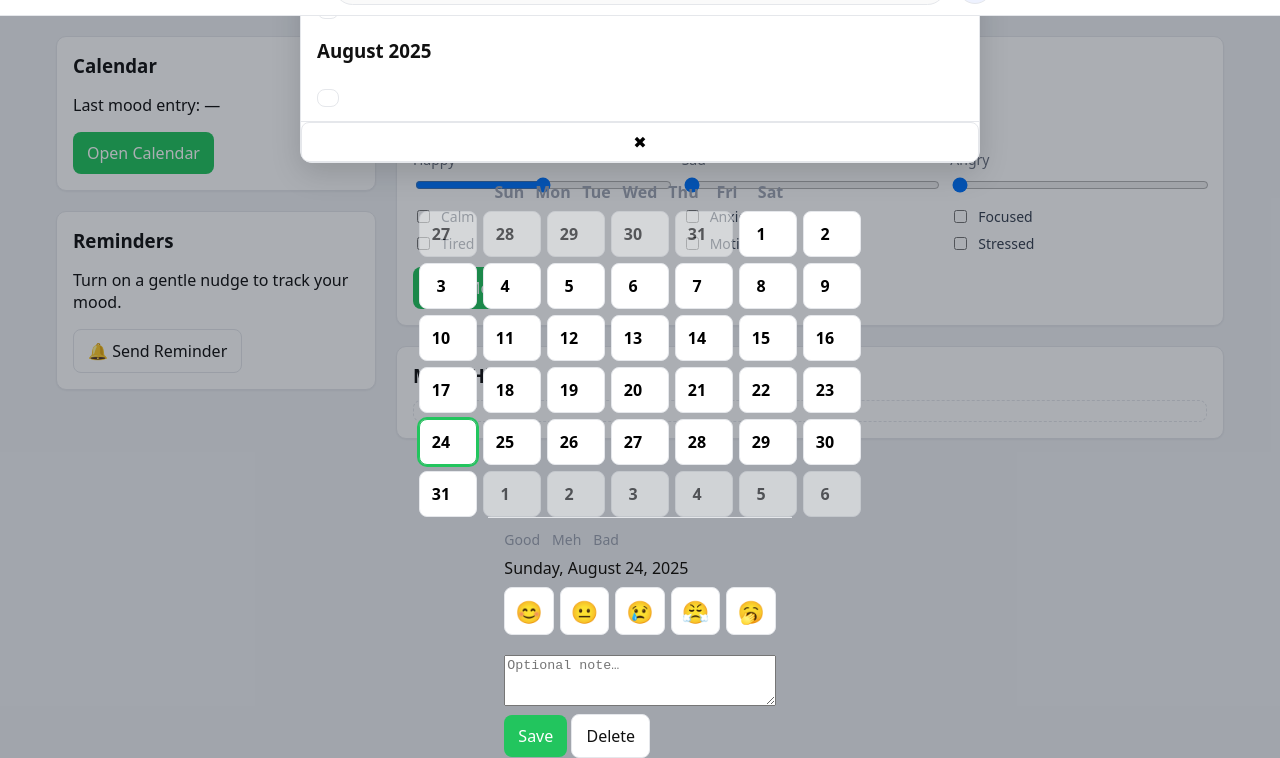
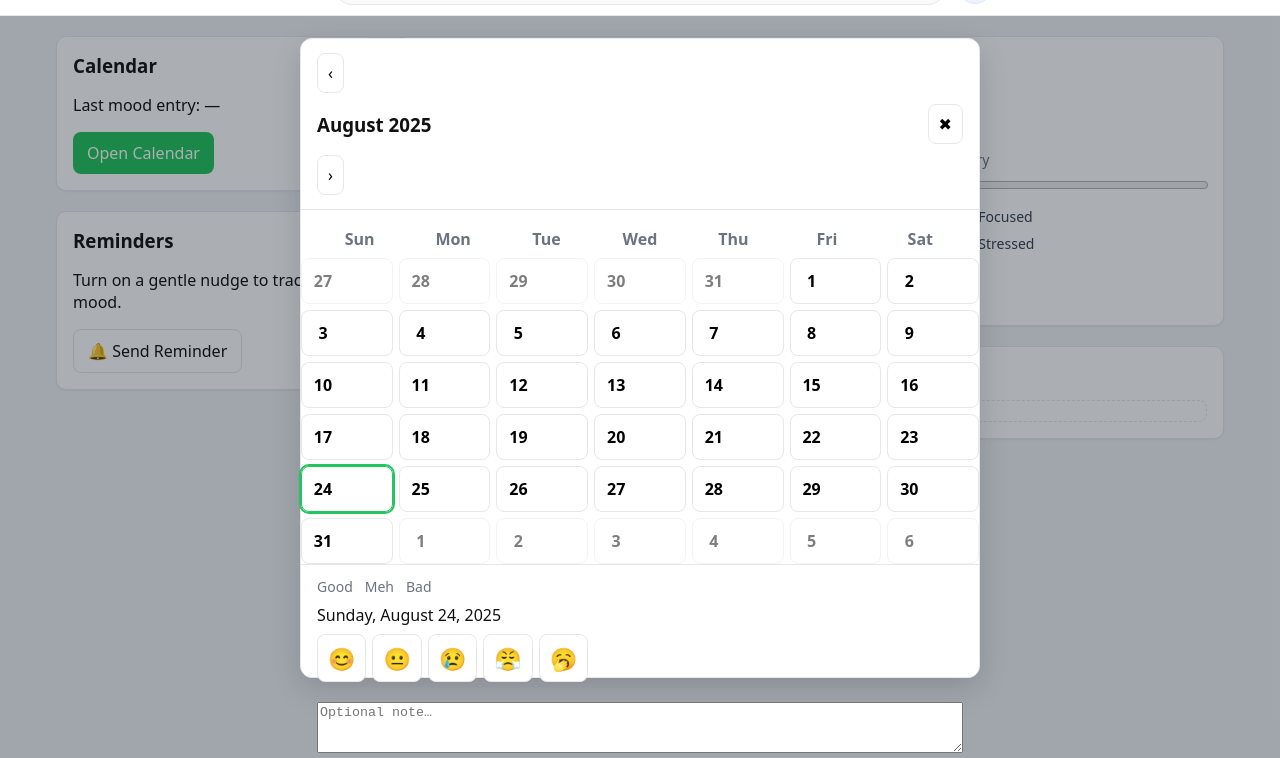
Before and after one commit to TJPFSO/Moody, a plain HTML site: page index.html in a window 1280 px wide. Both pictures are taken after a click on the button "Open Calendar". Shown: the part 42-800 px from the top of the page. Drawn offline with Linux system fonts and the light colour scheme.

Commit message:
layout fixes for calendar

```diff
--- a/index.html
+++ b/index.html
@@ -1,7 +1,5 @@
 <!DOCTYPE html>
 <html lang="en">
-<link rel="stylesheet" href="style.css">
-
 <head>
     <meta charset="UTF-8" />
     <meta name="viewport" content="width=device-width, initial-scale=1" />
@@ -20,7 +18,6 @@
         <input class="search" type="search" placeholder="Search moods..." />
     </div>
     <div class="nav-right">
-
         <div class="avatar">🙂</div>
     </div>
 </header>
@@ -44,7 +41,6 @@
 
     <!-- MAIN FEED -->
     <section class="feed">
-
         <div class="card">
             <h3>Log Your Mood</h3>
 
@@ -96,35 +92,30 @@
     </section>
 </main>
 
-<!-- Calendar Drawer  -->
+<!-- Calendar Drawer -->
 <section id="calendar" class="calendar-drawer" style="display:none;">
     <div class="calendar-card">
 
+        <!-- Header: month nav + close -->
         <div class="calendar-head">
-            <div class ="cal-nav">
-                <button class = "icon-btn" id="prevMonth" aria-label="Previous month"></button>
-                <h3 id = "calTitle">Month YYYY</h3>
-                <button class="icon-btn" id = "nextMonth" aria-label="Next month"></button>
-
-            </div>
+            <div class="cal-nav">
+                <button class="icon-btn" id="prevMonth" aria-label="Previous month">‹</button>
+                <h3 id="calTitle">Month YYYY</h3>
+                <button class="icon-btn" id="nextMonth" aria-label="Next month">›</button>
             </div>
             <button class="icon-btn" onclick="hideCalendar()" title="Close">✖</button>
         </div>
 
-            <!-- weekday labels-->
+        <!-- Weekday labels (exactly 7; sibling of header) -->
         <div class="cal-grid cal-weekdays">
             <div>Sun</div><div>Mon</div><div>Tue</div>
             <div>Wed</div><div>Thu</div><div>Fri</div><div>Sat</div>
         </div>
 
-
+        <!-- Month days render target (sibling of weekdays) -->
         <div id="calGrid" class="cal-grid cal-days" aria-live="polite"></div>
 
-
-
-
-
-        <!-- footer: legend + quick log -->
+        <!-- Footer: legend + quick log -->
         <div class="cal-footer">
             <div class="cal-legend">
                 <span><span class="dot mood-good"></span> Good</span>
@@ -147,6 +138,7 @@
                 </div>
             </div>
         </div>
+
     </div>
 </section>
 
```
Lines whose indentation alone changed are shown as unchanged.
